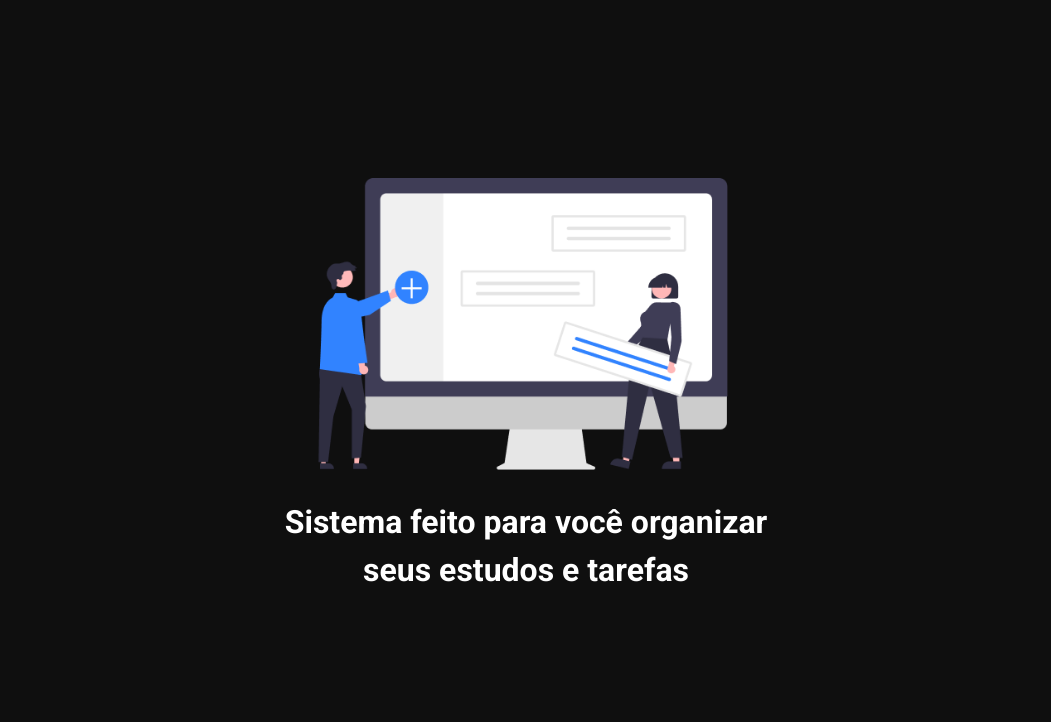
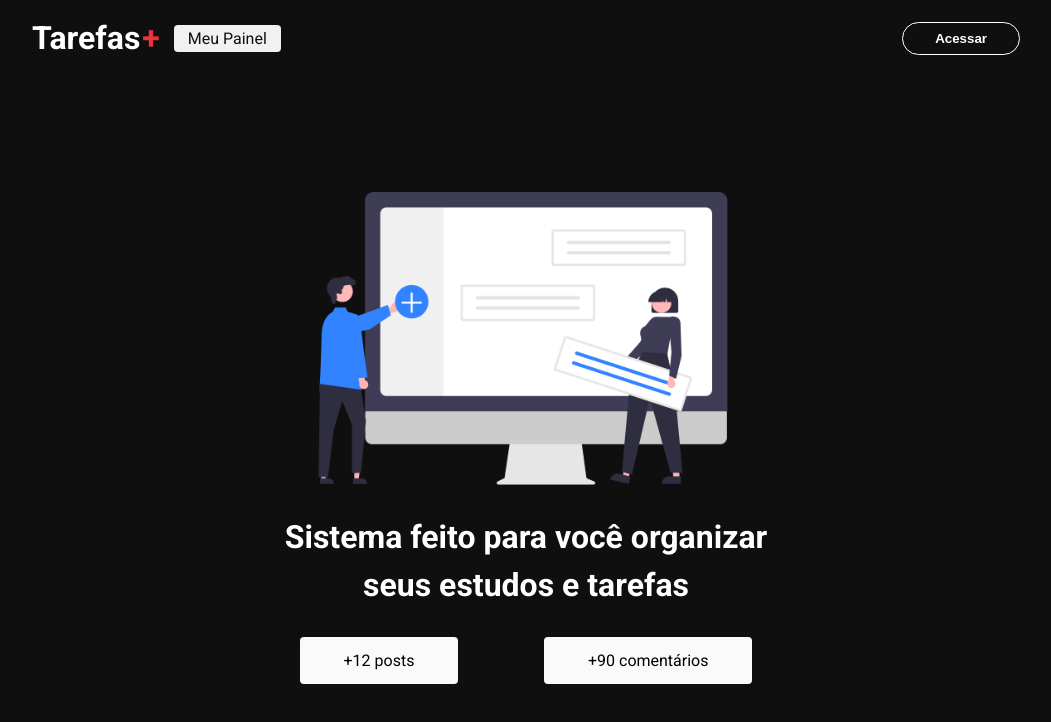
Before and after one commit to fcdias0812/tarefasplus, a Next.js app: page / in a window 1280 px wide. Shown: the top 722 px of the page, without its empty margins (114-1165 px from the left). Built offline with nearby package versions, Linux system fonts and the light colour scheme.

Commit message:
Criando o header

```diff
--- /dev/null
+++ b/src/components/header/index.tsx
@@ -0,0 +1,22 @@
+import styles from "./styles.module.css";
+import Link from "next/link";
+
+export function Header() {
+  return (
+    <header className={styles.header}>
+      <section className={styles.content}>
+        <nav className={styles.nav}>
+          <Link href="/">
+            <h1 className={styles.logo}>
+              Tarefas<span>+</span>
+            </h1>
+          </Link>
+          <Link href="/dashboard" className={styles.link}>
+            Meu Painel
+          </Link>
+        </nav>
+        <button className={styles.loginButton}>Acessar</button>
+      </section>
+    </header>
+  );
+}
--- /dev/null
+++ b/src/components/header/styles.module.css
@@ -0,0 +1,62 @@
+.header {
+  width: 100%;
+  height: 76px;
+  background-color: #0f0f0f;
+  display: flex;
+  align-items: center;
+  justify-content: center;
+}
+
+.content {
+  padding: 0 18px;
+  width: 100%;
+  max-width: 1024px;
+  display: flex;
+  align-items: center;
+  justify-content: space-between;
+}
+
+.content a {
+  text-decoration: none;
+}
+
+.logo {
+  color: #fff;
+  font-size: 32px;
+}
+
+.logo span {
+  color: #ea3140;
+  padding-left: 2px;
+}
+
+.loginButton {
+  background: transparent;
+  padding: 8px 32px;
+  border-radius: 24px;
+  color: #fff;
+  font-weight: bold;
+  border: 1.5px solid #fff;
+  cursor: pointer;
+  transition: all 0.4s;
+}
+
+.loginButton:hover {
+  transform: scale(1.08);
+  background-color: #fff;
+  color: #0f0f0f;
+  font-weight: bold;
+}
+
+.nav {
+  display: flex;
+  align-items: center;
+}
+
+.link {
+  background-color: #f1f1f1;
+  color: #0f0f0f;
+  padding: 4px 14px;
+  border-radius: 4px;
+  margin: 0 14px;
+}
--- a/src/pages/_app.tsx
+++ b/src/pages/_app.tsx
@@ -1,6 +1,12 @@
+import { Header } from "@/components/header";
 import "@/styles/globals.css";
 import type { AppProps } from "next/app";
 
 export default function App({ Component, pageProps }: AppProps) {
-  return <Component {...pageProps} />;
+  return (
+    <>
+      <Header />
+      <Component {...pageProps} />
+    </>
+  );
 }
--- a/src/pages/index.tsx
+++ b/src/pages/index.tsx
@@ -6,7 +6,7 @@
 
 export default function Home() {
   return (
-    <div>
+    <div className={styles.container}>
       <Head>
         <title>Tarefas+ | Organize suas tarefas de forma fácil</title>
       </Head>
@@ -23,6 +23,15 @@
         <h1 className={styles.title}>
           Sistema feito para você organizar <br /> seus estudos e tarefas
         </h1>
+
+        <div className={styles.infoContent}>
+          <section className={styles.box}>
+            <span>+12 posts</span>
+          </section>
+          <section className={styles.box}>
+            <span>+90 comentários</span>
+          </section>
+        </div>
       </main>
     </div>
   );
--- a/src/styles/Home.module.css
+++ b/src/styles/Home.module.css
@@ -1,7 +1,7 @@
-.main {
+.container {
   background-color: #0f0f0f;
   width: 100%;
-  height: 100dvh;
+  height: calc(100dvh - 76px);
   display: flex;
   justify-content: center;
   align-items: center;
@@ -28,3 +28,41 @@
   margin: 28px;
   line-height: 150%;
 }
+
+.infoContent {
+  display: flex;
+  align-items: center;
+  justify-content: space-around;
+}
+
+.box {
+  background-color: #fafafa;
+  padding: 14px 44px;
+  border-radius: 4px;
+  transition: transform 0.4s;
+}
+
+.box:hover {
+  transform: scale(1.08);
+}
+
+@media screen and (max-width: 580px) {
+  .hero {
+    max-width: 80%;
+  }
+
+  .title {
+    font-size: 24px;
+  }
+
+  .infoContent {
+    flex-direction: column;
+    gap: 16px;
+  }
+
+  .box {
+    width: 80%;
+    margin-bottom: 16px;
+    text-align: center;
+  }
+}
```
